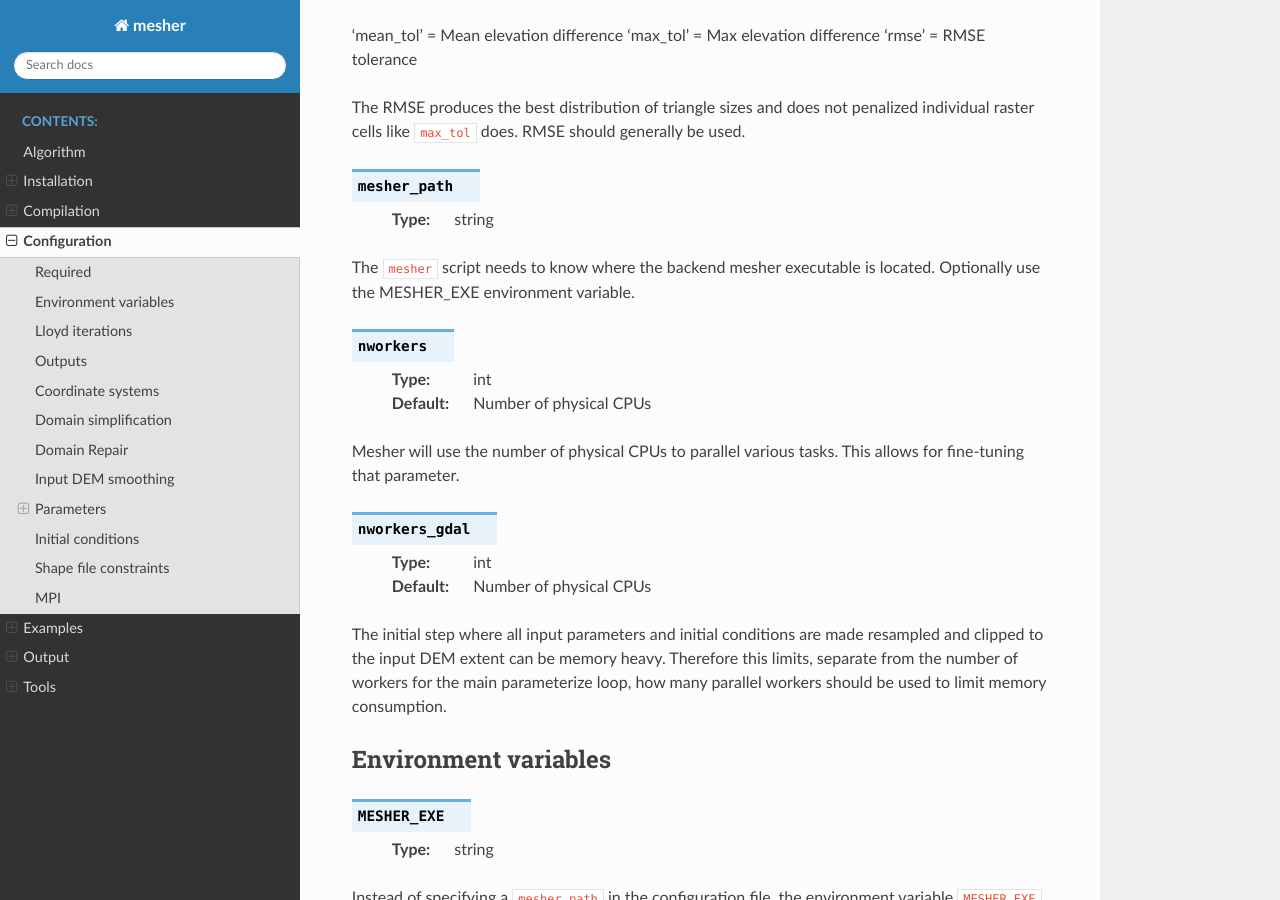
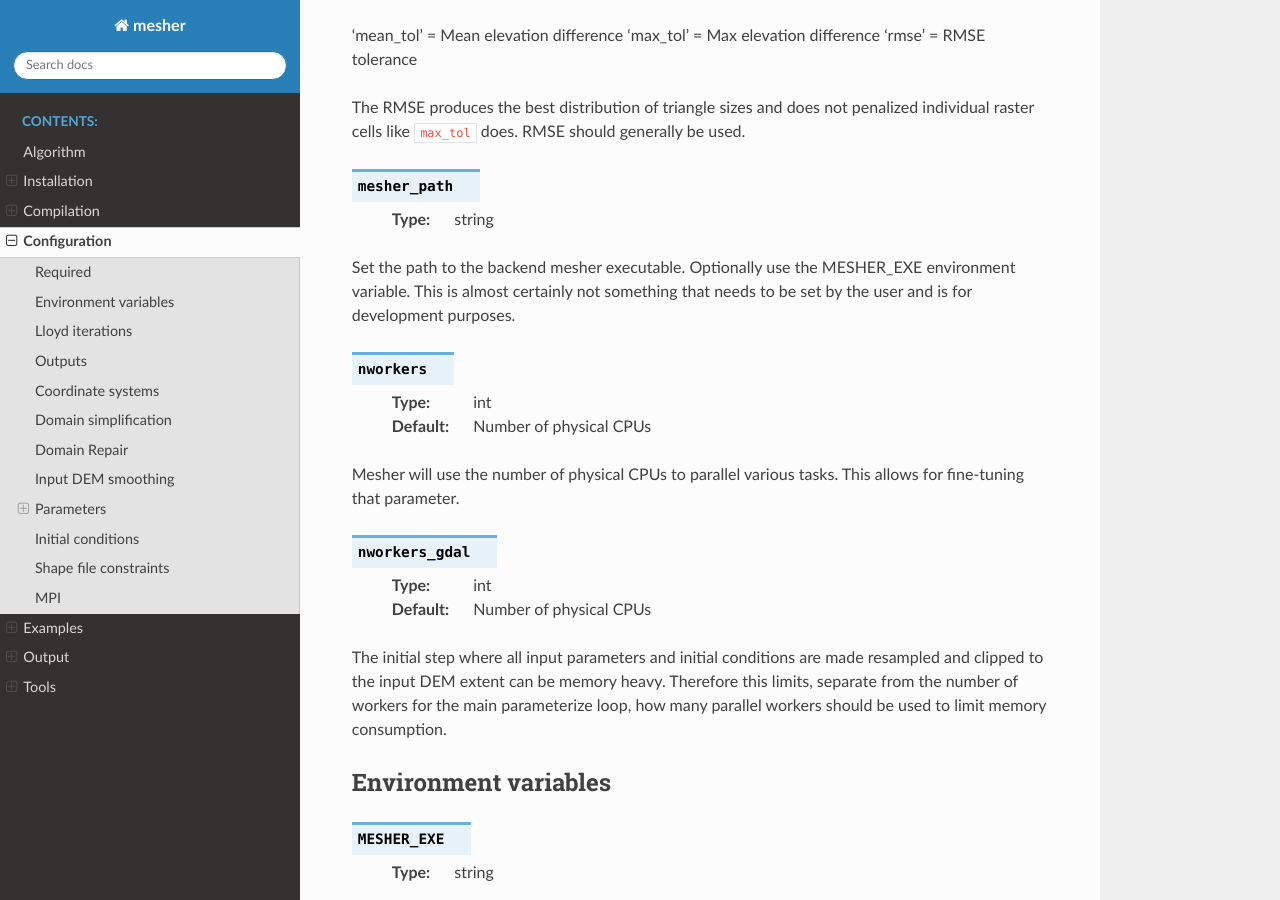
Before and after one commit to Chrismarsh/mesher, a Sphinx documentation site: the page built from docs/source/configuration.rst, in a window 1280 px wide and 900 px high, scrolled down 2500 px. Built offline with Sphinx 7.4.7 and the Read the Docs theme 3.1.0, drawn with Linux system fonts in a browser that asks for light colours.

Commit message:
Improve docs

```diff
--- a/docs/source/configuration.rst
+++ b/docs/source/configuration.rst
@@ -78,7 +78,7 @@ The RMSE produces the best distribution of triangle sizes and does not penalized
 
    :type: string
 
-The ``mesher`` script needs to know where the backend mesher executable is located. Optionally use the MESHER_EXE environment variable.
+Set the path to the backend mesher executable. Optionally use the MESHER_EXE environment variable. This is almost certainly not something that needs to be set by the user and is for development purposes.
 
 .. confval:: nworkers
 
```
